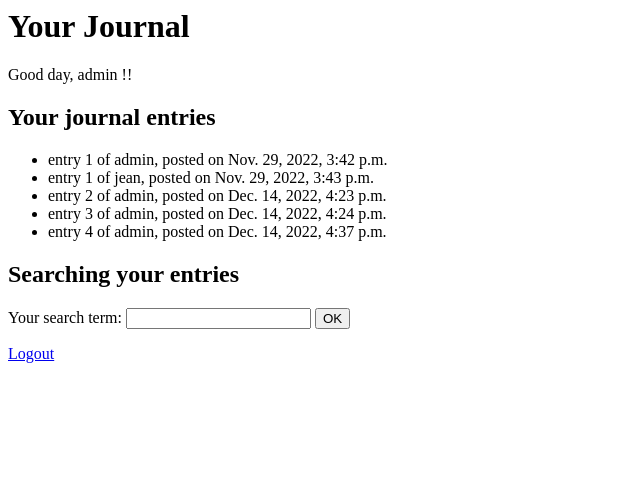
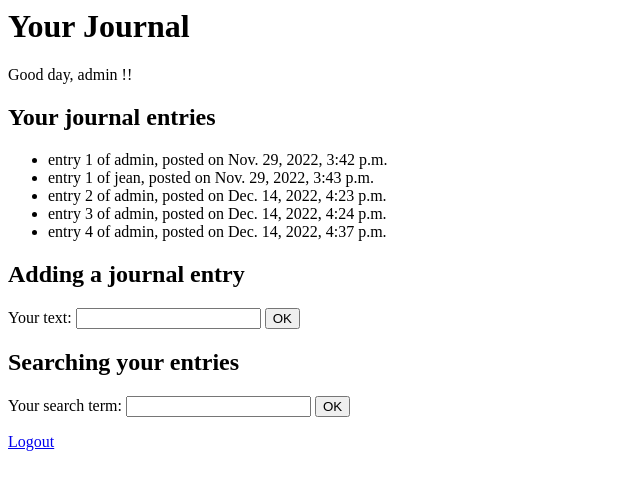
Before and after one commit to jwallemacq/unsecurejournal, a Django app: page /entries/ in a window 1280 px wide. Shown: the top 490 px of the page, without its empty margins (0-640 px from the left). Run offline with Django 4.2, Linux system fonts and the light colour scheme; a user stored in the database is signed in; data comes from the database, SQL or seed files in the repository; both versions use the stored data as it was after the commit; parts of the project's set-up code (start-up, migrations or seed data) failed here and were passed over.

Commit message:
Added possibility to add an entry into a journal

```diff
--- a/entries/templates/entries/index.html
+++ b/entries/templates/entries/index.html
@@ -15,6 +15,15 @@
     <p>No journal entries are available.</p>
 {% endif %}
 
+<h2>Adding a journal entry</h2>
+
+<form action="/entries/new/" method="post">
+{% csrf_token %}
+    <label for="entry_text">Your text: </label>
+    <input id="entry_text" type="text" name="entry_text" value="">
+    <input type="submit" value="OK">
+</form>
+
 <h2>Searching your entries</h2>
 
 <form action="/entries/search/" method="get">
--- a/entries/urls.py
+++ b/entries/urls.py
@@ -6,4 +6,5 @@ urlpatterns = [
     path('', views.IndexView.as_view(), name='index'),
     path('users/',views.UserListView.as_view(), name="users"),
     path('search/',views.SearchEntriesView.as_view(), name="search"),
+    path('new/', views.new, name = 'new'),
 ]
--- a/entries/views.py
+++ b/entries/views.py
@@ -1,10 +1,12 @@
-from django.shortcuts import render
+from django.shortcuts import render, redirect
 from django.http import HttpResponse
 from django.views import generic
 from .models import JournalEntry
 from django.contrib.auth.models import User
 from django.contrib.auth.mixins import LoginRequiredMixin
 from django.db import connection
+from datetime import datetime
+from django.contrib.auth.decorators import login_required
 
 class UserListView(generic.ListView):
     template_name = 'auth/user_list.html'
@@ -32,6 +34,12 @@ class IndexView(LoginRequiredMixin,generic.ListView):
         else:
             return JournalEntry.objects.filter(user=self.request.user)
 
+@login_required
+def new(request):
+    je = JournalEntry(user=request.user,journalentry_text=request.POST['entry_text'], entry_date=datetime.now())
+    je.save()
+    return redirect("/entries/")
+
 class SearchEntriesView(LoginRequiredMixin, generic.ListView):
     template_name = 'entries/search.html'
     context_object_name = 'search_list'
```
Also changed, not shown: db.sqlite3.
